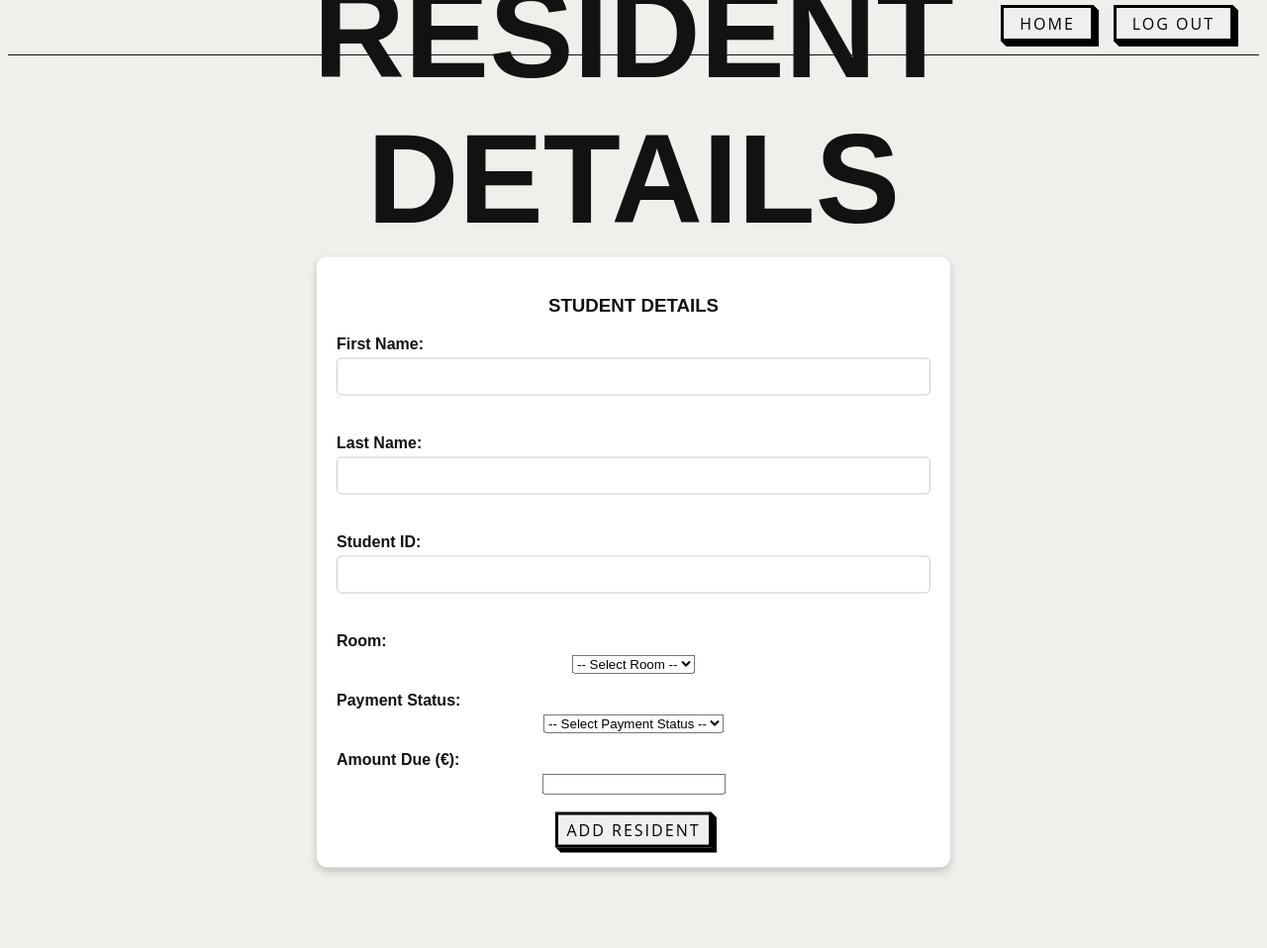
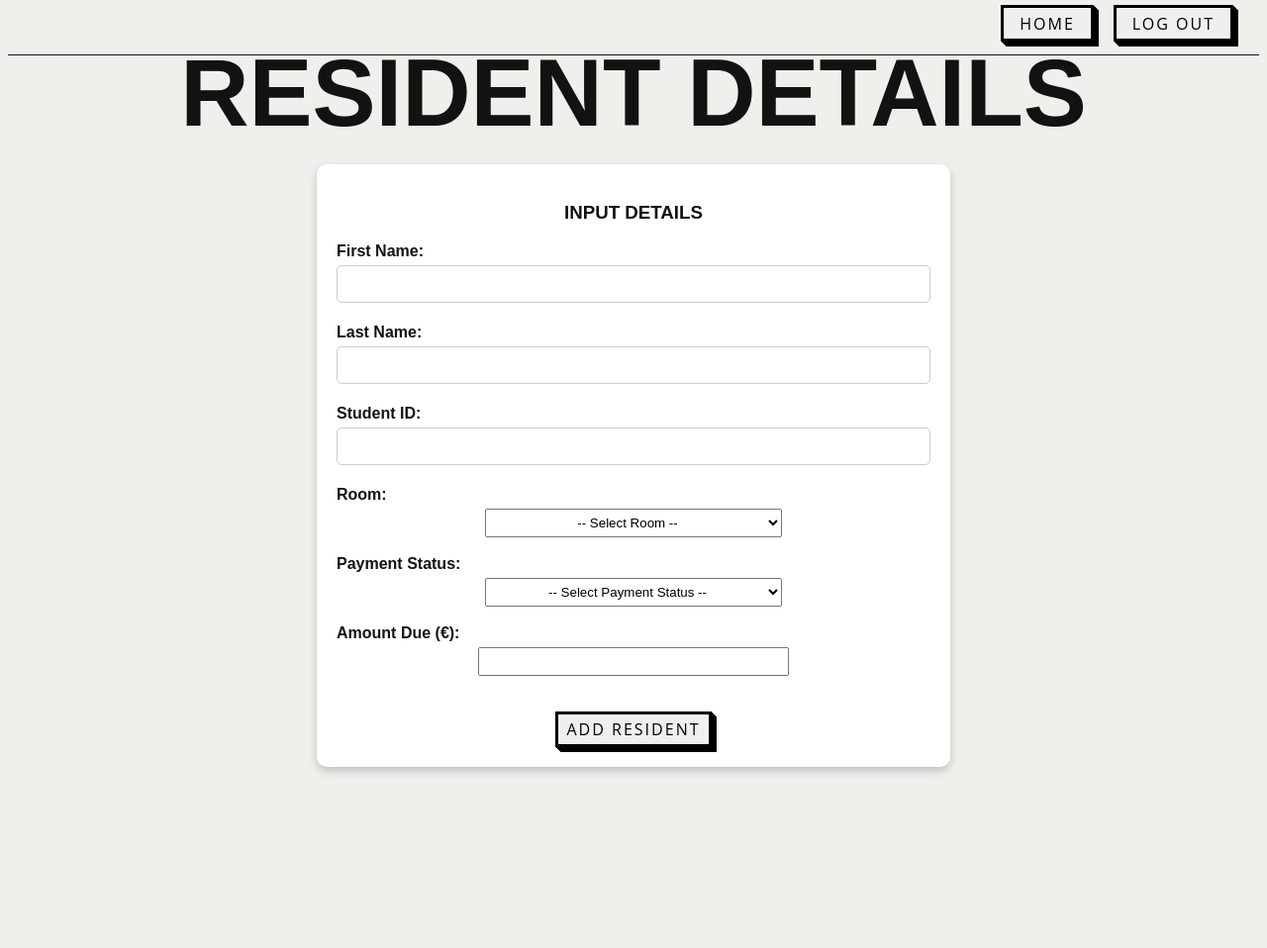
Before and after one commit to burntkayatoast/Student_Residence_Website, a PHP site: page /add_content.php in a window 1280 px wide. Shown: the whole page at 99% size. After the commit the page ends 782 px from the top, so only its background shows below. Run offline with PHP 8.4, Linux system fonts and the light colour scheme; data comes from the database, SQL or seed files in the repository; data that the repository does not hold is empty.

Commit message:
changes style of option and select

```diff
--- a/add_content.php
+++ b/add_content.php
@@ -47,9 +47,7 @@ if ($_SERVER['REQUEST_METHOD'] === 'POST') {
 <body>
     <!-- HEADER -->
     <header>
-        <!-- Home button -->
         <a href="homepage.php"><button class="button" role="button">home</button></a>
-        <!-- Logout button -->
         <a href="logout.php"><button class="button" role="button">log out</button></a>
     </header>
 
@@ -58,18 +56,18 @@ if ($_SERVER['REQUEST_METHOD'] === 'POST') {
     <h1 class="title">Resident Details</h1>
     <div id="form_container">
         <form method="POST" action="add_content.php">
-        <h3>STUDENT DETAILS</h3>
+        <h3>INPUT DETAILS</h3>
             <!-- Input field for residence first name -->
             <label for="firstname">First Name:</label>
-            <input type="text" id="firstname" name="firstname" required><br><br>
+            <input type="text" id="firstname" name="firstname" required><br>
 
             <!-- Input field for residence surname -->
             <label for="lastname">Last Name:</label>
-            <input type="text" id="lastname" name="lastname" required><br><br>
+            <input type="text" id="lastname" name="lastname" required><br>
 
             <!-- Input field for student ID -->
             <label for="studentID">Student ID:</label>
-            <input type="text" id="studentID" name="studentID" required><br><br>
+            <input type="text" id="studentID" name="studentID" required><br>
 
             <!-- Dropdown for room selection -->
             <label for="roomID">Room:</label>
@@ -96,10 +94,10 @@ if ($_SERVER['REQUEST_METHOD'] === 'POST') {
 
             <!-- Amount Due -->
             <label for="amountDue">Amount Due (€):</label>
-            <input type="number" id="amountDue" name="amountDue" step="1.00" required><br><br>
+            <input type="number" id="amountDue" name="amountDue" step="1.00" required><br><br><br>
 
             <!-- Submit button -->
-            <button type="submit" class="button">Add Resident</button>
+            <button type="submit" class="button" role="button">Add Resident</button>
         </form>
     </div>
     </div>
--- a/stylesheet.css
+++ b/stylesheet.css
@@ -86,14 +86,14 @@ input[type="text"], input[type="password"] {
 }
 .title {
     font-family: Arial, Helvetica, sans-serif;
-    font-size: 8em;
+    font-size: 6em;
     font-weight: bold;
     text-align: center;
     text-transform: uppercase;
 }
 /* grid content */
 .grid-container {
-    margin-top: -5em;
+    margin-top: -3em;
     display: grid;
     grid-template-columns: repeat(2, 1fr);
     gap: 1em;
@@ -140,6 +140,7 @@ header {
     height: 6vh;
     border-bottom: 1px solid var(--text);
     box-sizing: border-box;
+    z-index: 10;
 }
 
 header .button {
@@ -154,7 +155,7 @@ header .button {
 #form_container {
     max-width: 600px;
     margin: 50px auto;
-    margin-top: -5em;
+    margin-top: -3em;
     background: white;
     padding: 20px;
     border-radius: 10px;
@@ -168,6 +169,19 @@ header .button {
     text-align: left;
 }
 
+select {
+    width:50%;
+    padding: 5px;
+    text-align: center;
+}
+
+input[type="number"] {
+    width: 50%;
+    padding: 5px;
+    text-align: center;
+}
+
+
 /*********************
         LIST
 **********************/
@@ -175,7 +189,7 @@ header .button {
     max-width: 1200px;
     max-height: 600px;
     margin: 50px auto;
-    margin-top: -5em;
+    margin-top: -3em;
     background: white;
     padding: 20px;
     border-radius: 10px;
```
